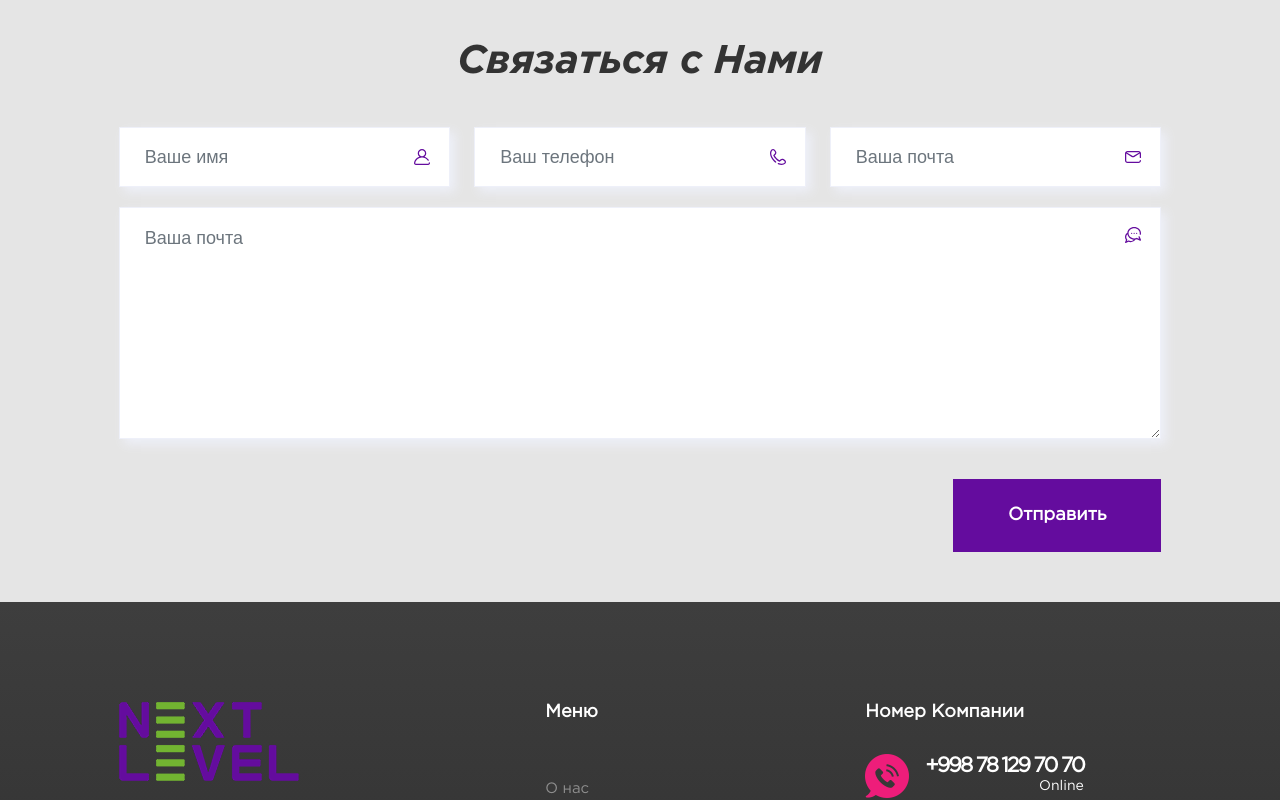
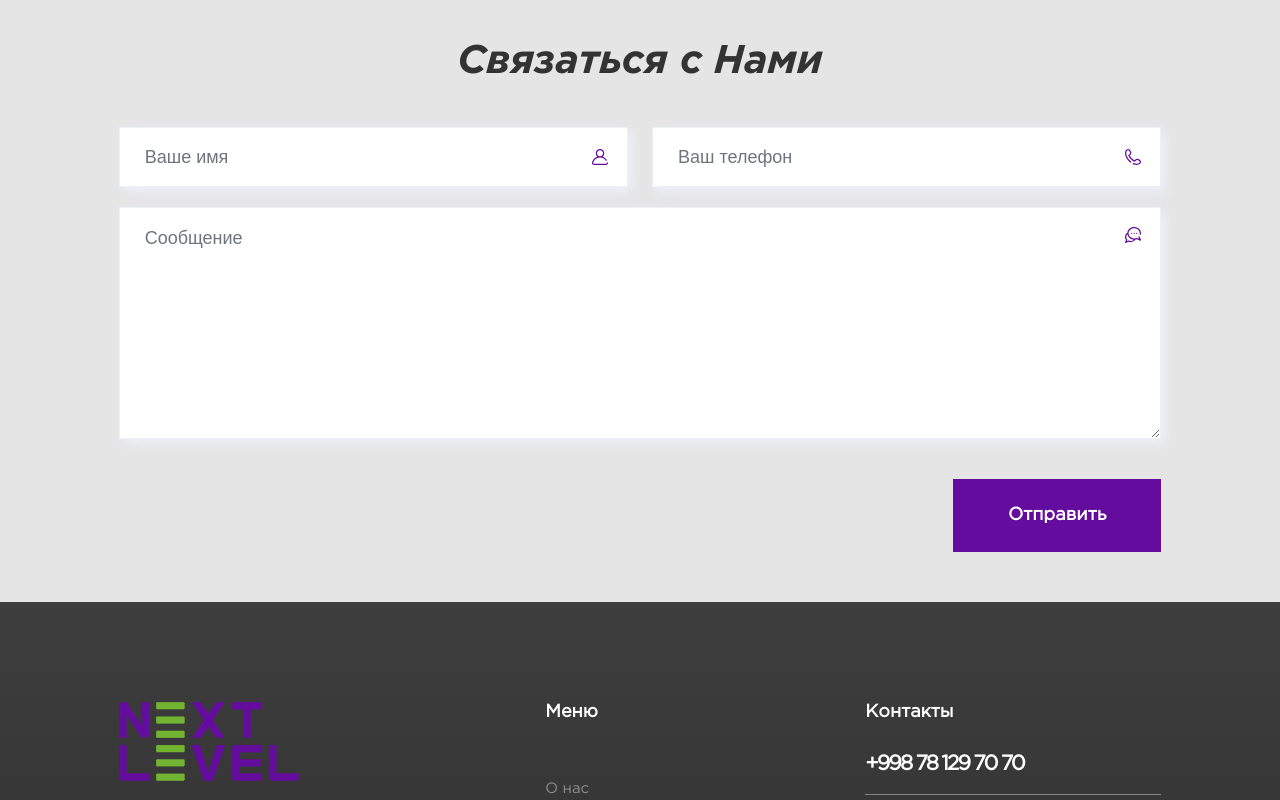
Before and after one commit to 7Davronbek/app-nextlevel-client, a React (Create React App) app: page / in a window 1280 px wide. Shown: the part 8040-8840 px from the top of the page. Built offline with nearby package versions, Linux system fonts and the light colour scheme; a web font is replaced by a local one.

Commit message:
nextlevel-app

```diff
--- a/src/components/Footer.jsx
+++ b/src/components/Footer.jsx
@@ -46,14 +46,14 @@ const Footer = () => {
                     </div>
                     <div className="col-3">
                         <div className="widget">
-                            <h4 className="widget-title">Номер Компании</h4>
+                            <h4 className="widget-title">Контакты</h4>
                             <div className="footer-contact  align-items-center d-flex">
-                                <div className="img me-3" >
+                                {/* <div className="img me-3" >
                                     <img src="../assets/image/footerTel.png" alt="" />
-                                </div>
+                                </div> */}
                                 <div className="text-left d-flex flex-column">
                                     <a href="tel:+998781297070">+998 78 129 70 70</a>
-                                    <span>Online</span>
+                                    {/* <span>Online</span> */}
                                 </div>
                             </div>
 
--- a/src/components/Forms.jsx
+++ b/src/components/Forms.jsx
@@ -10,30 +10,31 @@ const Forms = () => {
                             <h1 className='boldta text-center'>Связаться с Нами</h1>
                         </div>
                         <div className="col-lg-10 mx-auto">
-                            <div className="row">  <div className="col-lg-4">
-                                <div className="cards">
-                                    <input type="text" className='form-control' placeholder='Ваше имя' />
-                                    <span className='icon icon-form1'>
-                                    </span>
+                            <div className="row">
+                                <div className="col-lg-6">
+                                    <div className="cards">
+                                        <input type="text" className='form-control' placeholder='Ваше имя' />
+                                        <span className='icon icon-form1'>
+                                        </span>
+                                    </div>
                                 </div>
-                            </div>
-                                <div className="col-lg-4">
+                                <div className="col-lg-6">
                                     <div className="cards">
                                         <input type="text" className='form-control' placeholder='Ваш телефон' />
                                         <span className='icon icon-form2'>
                                         </span>
                                     </div>
                                 </div>
-                                <div className="col-lg-4">
+                                {/* <div className="col-lg-4">
                                     <div className="cards">
                                         <input type="text" className='form-control' placeholder='Ваша почта' />
                                         <span className='icon icon-form3'>
                                         </span>
                                     </div>
-                                </div>
+                                </div> */}
                                 <div className="col-lg-12">
                                     <div className="cards">
-                                        <textarea rows={10} type="textarea" className='form-control' placeholder='Ваша почта' />
+                                        <textarea rows={10} type="textarea" className='form-control' placeholder='Сообщение' />
                                         <span className='icon icon-form4'>
                                         </span>
                                     </div>
--- a/src/components/Portfolio.jsx
+++ b/src/components/Portfolio.jsx
@@ -11,7 +11,7 @@ const Portfolio = () => {
                                 <i className='me-3'><img src="/assets/image/submitShape.png" alt="" /></i>
                                 <div>
                                     <h1 className='fira'>Best agencies by region</h1>
-                                    <h2 className='boldta'>Недание новости о компании</h2>
+                                    <h2 className='boldta'>Новости о компании</h2>
                                 </div>
                             </div>
                         </div>
--- a/src/styles/main.scss
+++ b/src/styles/main.scss
@@ -226,6 +226,7 @@ html {
         }
 
         .myBtn {
+            user-select: none;
             font-weight: 600;
             border-radius: 0;
             box-shadow: none;
```
